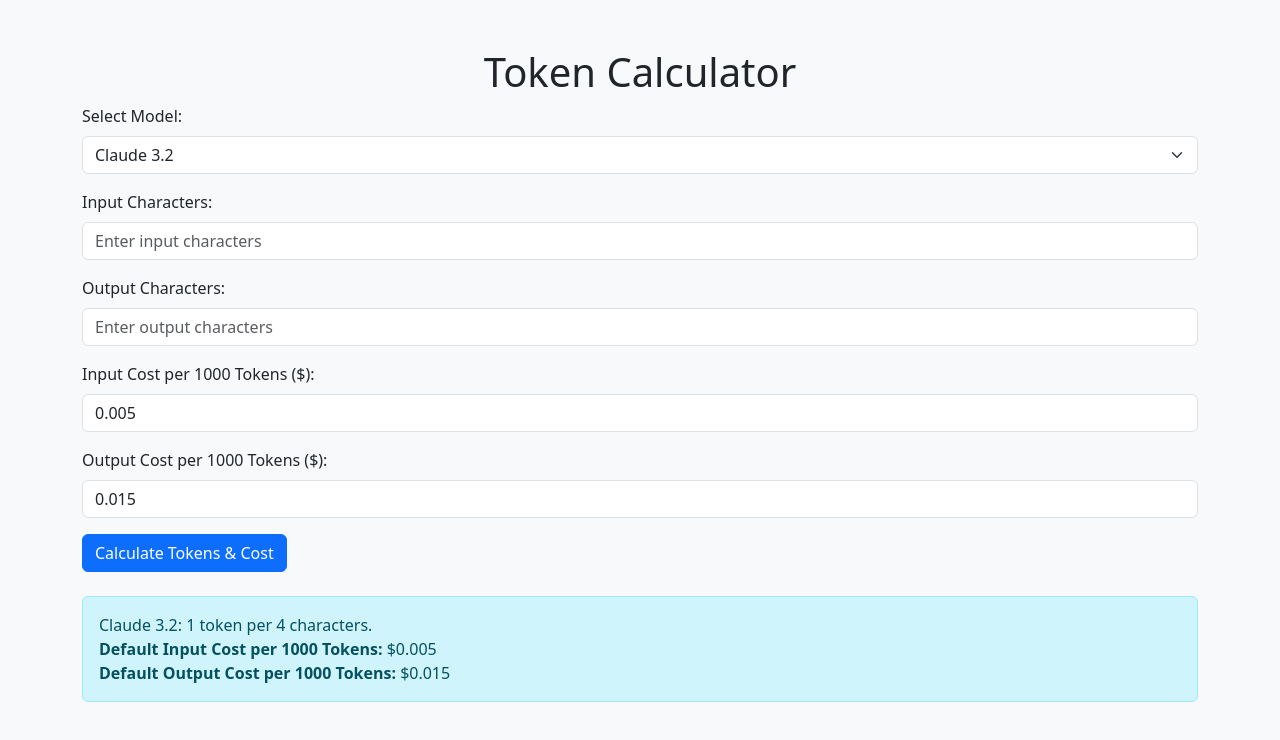
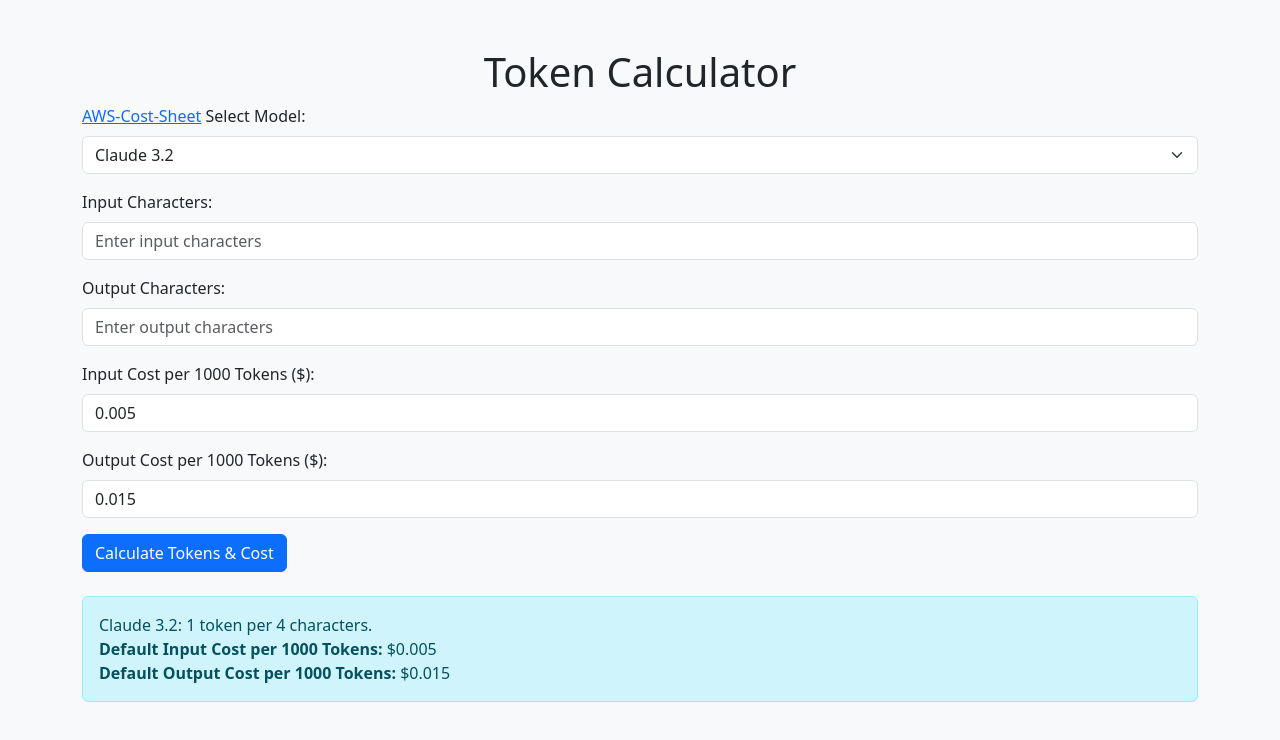
Before and after one commit to srivatssan/Rapid-Prototype-Dashboard, a plain HTML site: page Token-calculator/index.html in a window 1280 px wide. Drawn offline with nearby package versions, Linux system fonts and the light colour scheme.

Commit message:
Referencing cost sheet

```diff
--- a/Token-calculator/index.html
+++ b/Token-calculator/index.html
@@ -18,6 +18,7 @@
 
     <!-- Model selection -->
     <div class="mb-3">
+      <a href="Cost-Sheet-AWS.html">AWS-Cost-Sheet</a>
       <label for="modelSelect" class="form-label">Select Model:</label>
       <select id="modelSelect" class="form-select">
         <option value="claude32">Claude 3.2</option>
```
